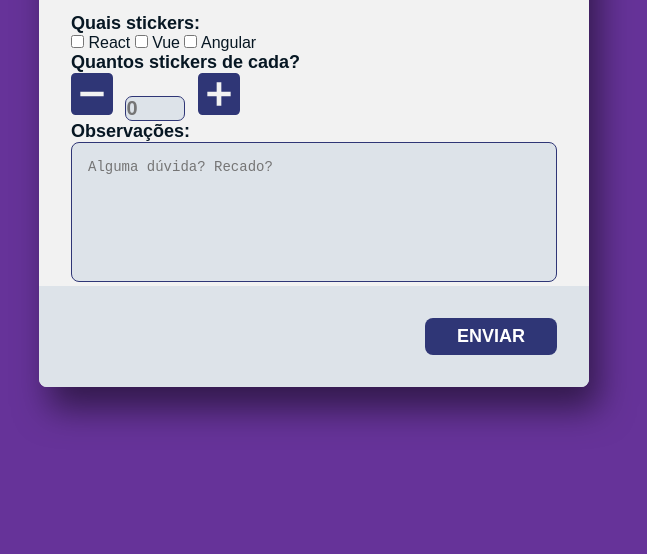
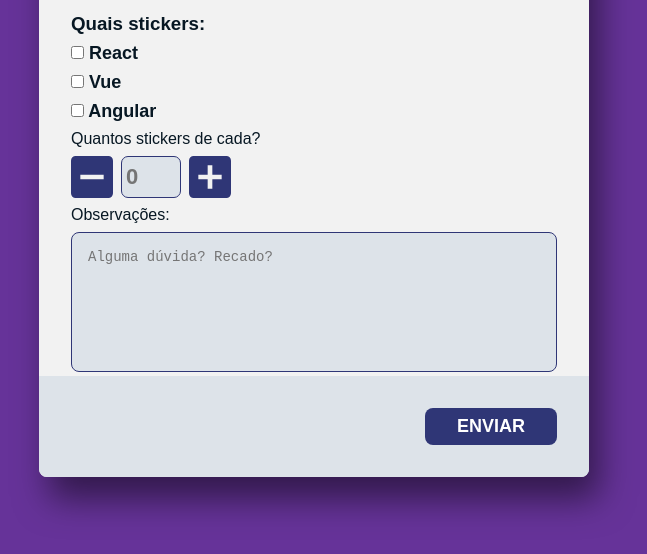
Before and after one commit to Jrodolfosilva/frontend-refatorar-challenge, a website built with Parcel: page index.html in a window 1280 px wide. Shown: the part 226-780 px from the top of the page, without its empty margins (326-973 px from the left). Built offline with nearby package versions, Linux system fonts and the light colour scheme; a web font is replaced by a local one.

Commit message:
update css
Atualização do app.css. Renomeando e excluindo class, ajustando as posições e propriedades

```diff
--- a/index.html
+++ b/index.html
@@ -14,25 +14,19 @@
 		</header>
 		<from>
 			<div class="fieldset">
-				<h3 class="label">Quais stickers:</h3>
-
+				<h3>Quais stickers:</h3>
 				<label>
 					<input type="checkbox" name="react" /> React
 				</label>
-
 				<label>
 					<input type="checkbox" name="vue"/> Vue
 				</label>
-
 				<label>
-					<input type="checkbox" /> Angular
+					<input type="checkbox" name="checkbox"/> Angular
 				</label>
-
 			</div>
-
 			<div class="fieldset">
-				<p class="label">Quantos stickers de cada?</p>
-
+				<p>Quantos stickers de cada?</p>
 				<div class="counter">
 					<svg xmlns="http://www.w3.org/2000/svg" width="42" height="42">
 						<path d="M4.667 0A4.668 4.668 0 0 0 0 4.667v32.666A4.668 4.668 0 0 0 4.667 42h32.666A4.668 4.668 0 0 0 42 37.333V4.667A4.668 4.668 0 0 0 37.333 0H4.667zm28 23.333H9.333v-4.666h23.334v4.666z" /></svg>
@@ -41,10 +35,8 @@
 						<path d="M4.667 42h32.666A4.668 4.668 0 0 0 42 37.333V4.667A4.668 4.668 0 0 0 37.333 0H4.667A4.668 4.668 0 0 0 0 4.667v32.666A4.668 4.668 0 0 0 4.667 42zm4.666-23.333h9.334V9.333h4.666v9.334h9.334v4.666h-9.334v9.334h-4.666v-9.334H9.333v-4.666z" /></svg>
 				</div>
 			</div>
-
 			<div class="fieldset">
-
-				<p class="label">Observações:</p>
+				<p>Observações:</p>
 				<textarea name="descricao" placeholder="Alguma dúvida? Recado?"></textarea>
 			</div>
 			<footer>
--- a/styles.css
+++ b/styles.css
@@ -39,16 +39,12 @@
   width: 550px;
 }
 
-.space-md {
-  margin-bottom: 32px;
-}
-
-.label {
+label {
   font-size: 18px;
   font-weight: 600;
+  display: block;
+  margin: 8px 0;
 }
-
-
 
 header h1 {
   color: #fff;
@@ -77,28 +73,33 @@
 .fieldset {
   padding: 0 32px;
 }
+p{
+  margin:8px 0;
+}
 
+.counter{
+  display: flex;
+}
 .counter svg {
   fill: #2f3676;
+
 }
-
 .counter input {
   background: #dde3e9;
   border: 1px solid #2f3676;
   border-radius: 7px;
-  font-size: 20px;
+  font-size: 22px;
   font-weight: bold;
   margin: 0 8px;
   width: 60px;
+  padding: 4px;
 }
-
 footer {
   padding: 32px;
   background: #dde3e9;
   display: flex;
   justify-content: flex-end;
 }
-
 footer > button {
   appearance: none;
   background: #2f3676;
```
